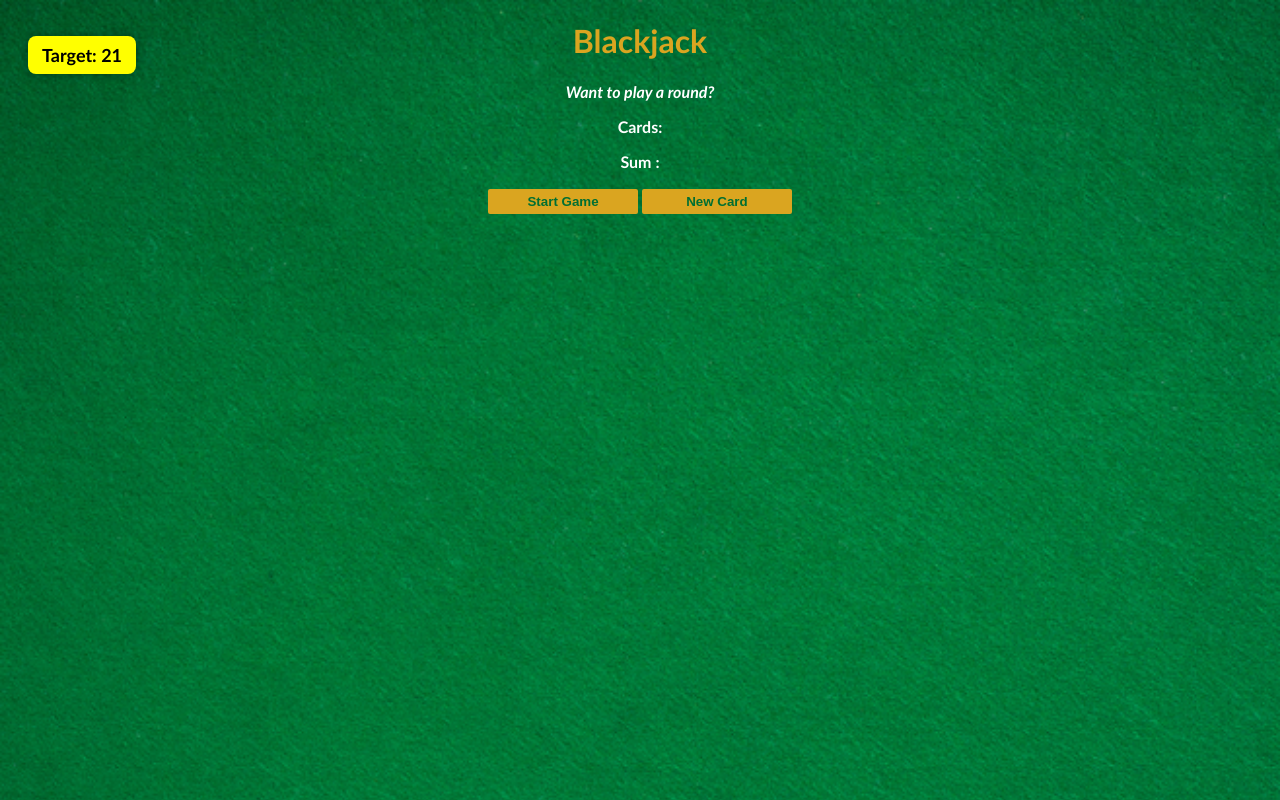
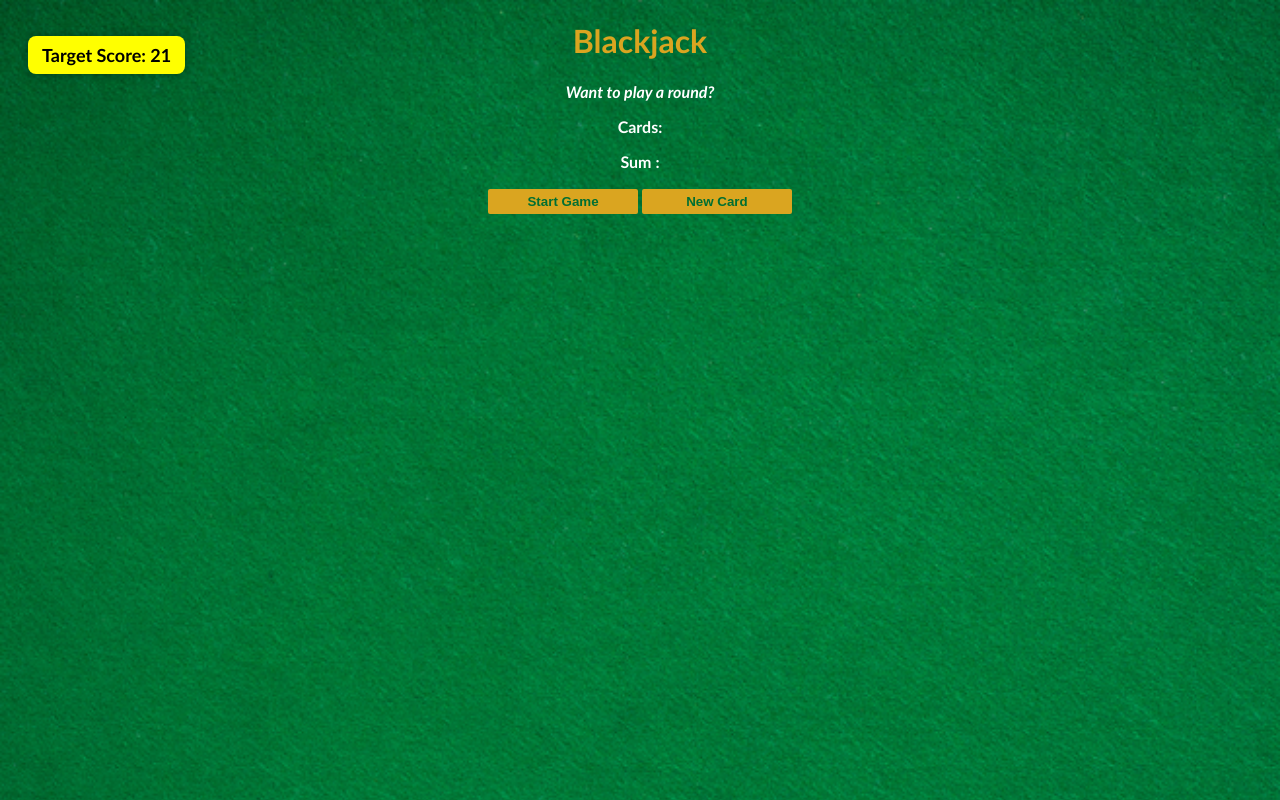
Before and after one commit to Gokula-kannan-M/card-game-api, a plain HTML site: page index.html in a window 1280 px wide. Drawn offline with Linux system fonts and the light colour scheme.

Commit message:
target score changed

```diff
--- a/index.html
+++ b/index.html
@@ -7,7 +7,7 @@
     <link rel="stylesheet" href="index.css" />
   </head>
   <body>
-    <div id="target-box">Target: 21</div>
+    <div id="target-box">Target Score: 21</div>
 
     <h1>Blackjack</h1>
     <p id="message-el">Want to play a round?</p>
```
